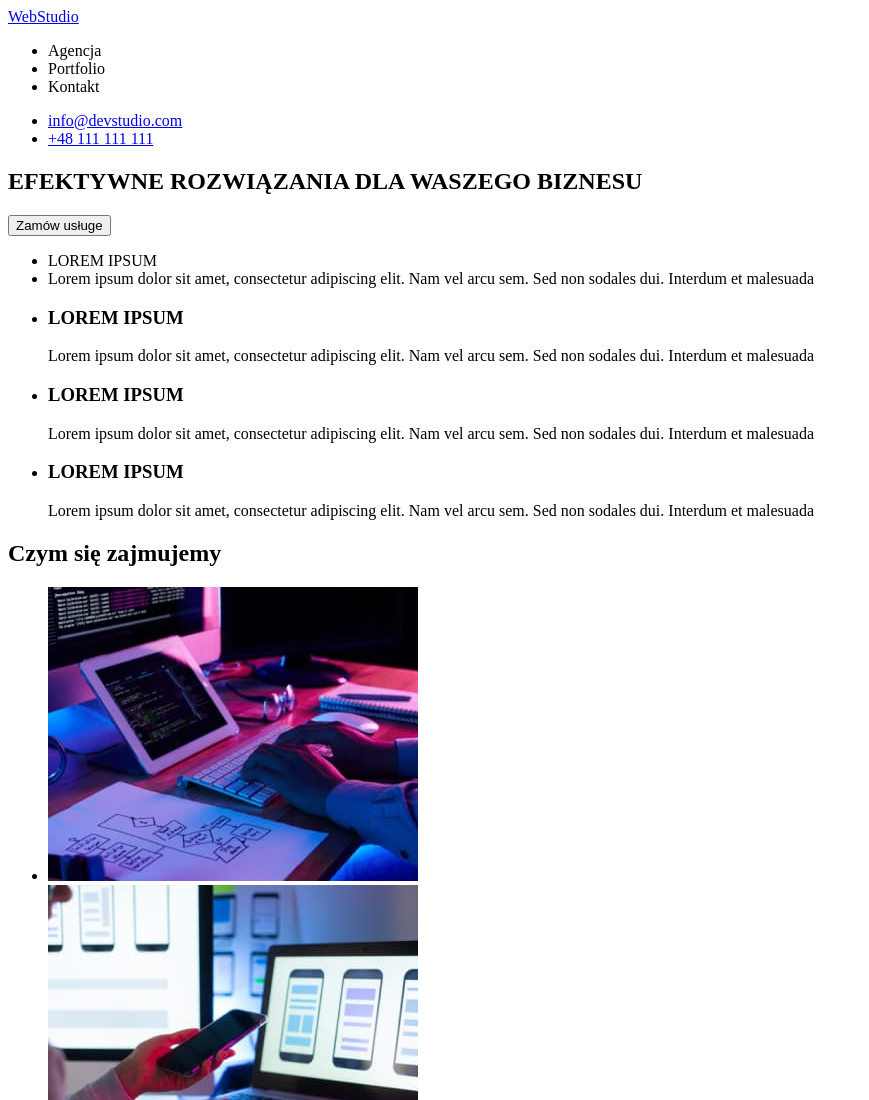
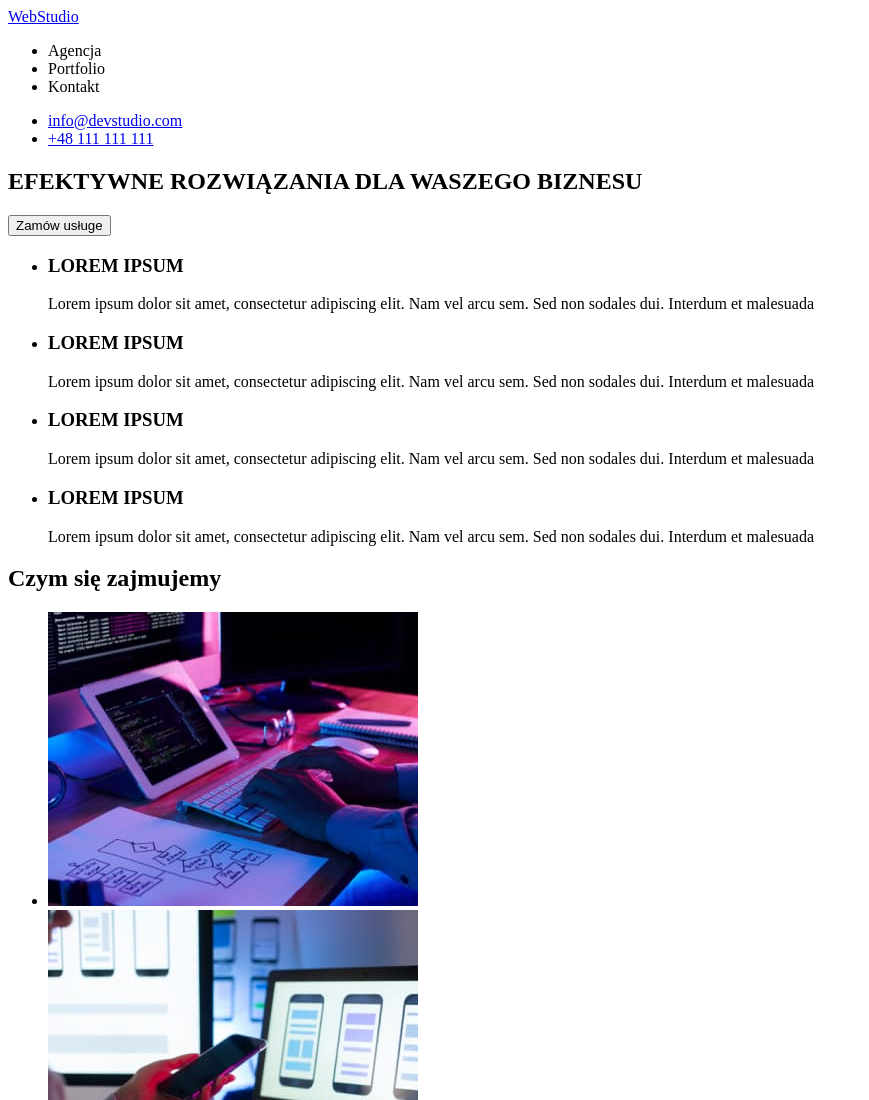
Before and after one commit to Anna0067/goit-markup-hw-01, a plain HTML site: page index.html in a window 1280 px wide. Shown: the top 1100 px of the page, without its empty margins (0-869 px from the left). Drawn offline with Linux system fonts and the light colour scheme.

Commit message:
correction2

```diff
--- a/index.html
+++ b/index.html
@@ -32,31 +32,37 @@
 
             <section>
                 <ul>
-                    <li>LOREM IPSUM</li>
                     <li>
-                        Lorem ipsum dolor sit amet, consectetur adipiscing elit.
-                        Nam vel arcu sem. Sed non sodales dui. Interdum et
-                        malesuada
+                        <h3>LOREM IPSUM</h3>
+                        <p>
+                            Lorem ipsum dolor sit amet, consectetur adipiscing
+                            elit. Nam vel arcu sem. Sed non sodales dui.
+                            Interdum et malesuada
+                        </p>
                     </li>
                     <li>
                         <h3>LOREM IPSUM</h3>
-                        Lorem ipsum dolor sit amet, consectetur adipiscing elit.
-                        Nam vel arcu sem. Sed non sodales dui. Interdum et
-                        malesuada
+                        <p>
+                            Lorem ipsum dolor sit amet, consectetur adipiscing
+                            elit. Nam vel arcu sem. Sed non sodales dui.
+                            Interdum et malesuada
+                        </p>
                     </li>
                     <li>
                         <h3>LOREM IPSUM</h3>
-
-                        Lorem ipsum dolor sit amet, consectetur adipiscing elit.
-                        Nam vel arcu sem. Sed non sodales dui. Interdum et
-                        malesuada
+                        <p>
+                            Lorem ipsum dolor sit amet, consectetur adipiscing
+                            elit. Nam vel arcu sem. Sed non sodales dui.
+                            Interdum et malesuada
+                        </p>
                     </li>
                     <li>
                         <h3>LOREM IPSUM</h3>
-
-                        Lorem ipsum dolor sit amet, consectetur adipiscing elit.
-                        Nam vel arcu sem. Sed non sodales dui. Interdum et
-                        malesuada
+                        <p>
+                            Lorem ipsum dolor sit amet, consectetur adipiscing
+                            elit. Nam vel arcu sem. Sed non sodales dui.
+                            Interdum et malesuada
+                        </p>
                     </li>
                 </ul>
             </section>
```
